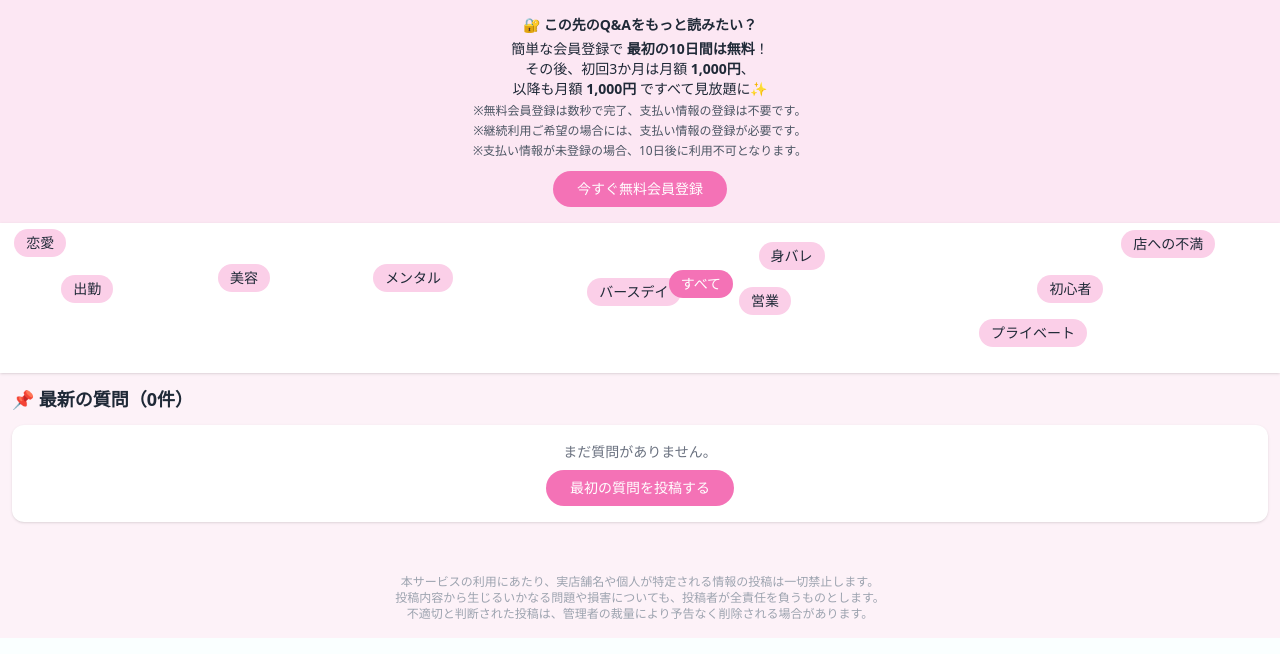
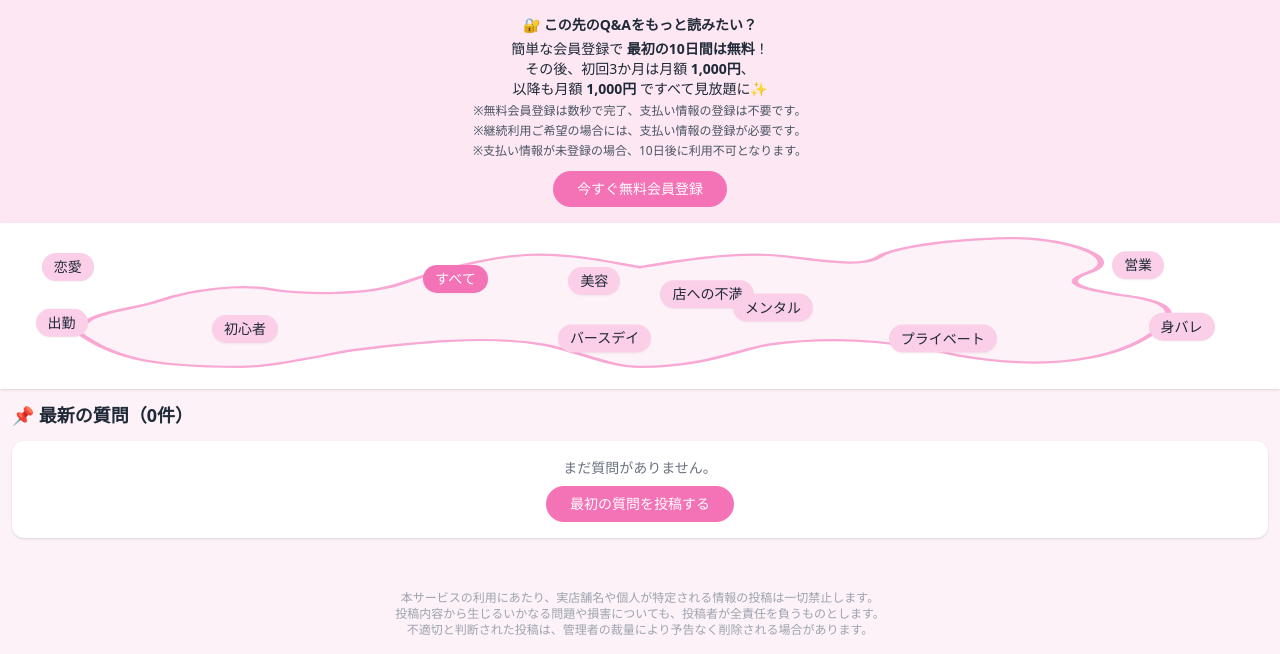
Before and after one commit to ymzk4160/ymzk4160-cabaq-flask, a Flask app: page / in a window 1280 px wide. Shown: the part 242-896 px from the top of the page. Run offline with Flask 3, Linux system fonts and the light colour scheme; some libraries are stand-ins or nearby versions.

Commit message:
Update index.html

```diff
--- a/app/templates/main/index.html
+++ b/app/templates/main/index.html
@@ -39,9 +39,37 @@
   </button>
 </section>
 
-<!-- カテゴリー（ランダム配置・重なり防止） -->
-<div id="category-container" class="p-2 bg-white shadow relative min-h-[120px]">
-  <!-- カテゴリーボタンはJavaScriptで動的に配置されます -->
+
+<!-- 雲形の中でランダム配置されるカテゴリー -->
+<div class="p-2 bg-white shadow relative">
+  <!-- 雲形の背景 -->
+  <svg class="cloud-bg absolute top-0 left-0 w-full h-full" viewBox="0 0 400 150" preserveAspectRatio="none">
+    <path d="M25,100
+      C35,120 45,130 75,130
+      C85,130 100,120 110,115
+      C125,110 150,100 170,110
+      C180,115 190,130 200,130
+      C220,130 230,115 240,110
+      C265,100 285,110 300,120
+      C330,135 350,120 360,100
+      C370,80 365,70 350,65
+      C340,60 330,55 340,45
+      C350,35 340,20 325,15
+      C310,10 280,20 275,30
+      C270,40 260,35 245,30
+      C230,25 210,35 200,40
+      C190,35 175,25 160,30
+      C145,35 130,50 125,55
+      C115,65 95,65 85,60
+      C75,55 60,60 50,70
+      C40,80 25,80 25,100"
+      fill="#FDF2F8" stroke="#F9A8D4" stroke-width="2"></path>
+  </svg>
+
+  <!-- カテゴリーボタンを配置するコンテナ -->
+  <div id="category-container" class="relative min-h-[150px]">
+    <!-- カテゴリーボタンはJavaScriptで動的に配置されます -->
+  </div>
 </div>
 
 <script>
@@ -84,7 +112,6 @@
     // コンテナのサイズを取得
     const containerWidth = container.offsetWidth;
     const containerHeight = 150; // 固定の高さを設定
-    container.style.minHeight = containerHeight + 'px';
 
     // 各ボタンのおおよそのサイズ（テキストの長さに応じて調整）
     const buttonSizes = shuffledCategories.map(category => {
@@ -105,10 +132,11 @@
       while (!found && attempts < 100) {
         attempts++;
 
-        // ランダムな位置を生成
+        // ランダムな位置を生成（雲形の中に収まるようにパディングを考慮）
+        const padding = 20;
         position = {
-          left: Math.random() * (containerWidth - buttonSize.width),
-          top: Math.random() * (containerHeight - buttonSize.height)
+          left: padding + Math.random() * (containerWidth - buttonSize.width - (padding * 2)),
+          top: padding + Math.random() * (containerHeight - buttonSize.height - (padding * 2))
         };
 
         // 他のボタンとの衝突をチェック
@@ -124,13 +152,15 @@
       // 位置が見つかったらボタンを作成
       if (found) {
         const button = document.createElement('button');
-        button.className = `category-button absolute text-sm px-3 py-1 rounded-full ${category.color}`;
+        button.className = `category-button absolute text-sm px-3 py-1 rounded-full ${category.color} shadow-sm`;
         button.setAttribute('onclick', `filterCategory('${category.id}')`);
         button.setAttribute('data-category-btn', category.id);
         button.textContent = category.name;
 
         button.style.left = `${position.left}px`;
         button.style.top = `${position.top}px`;
+        // ふわふわと浮いているような軽いアニメーション効果を追加
+        button.style.animation = `float ${2 + Math.random() * 2}s ease-in-out infinite`;
 
         container.appendChild(button);
 
@@ -140,19 +170,29 @@
           size: buttonSize
         });
       } else {
-        // 100回試行しても位置が見つからない場合は、通常のフローレイアウトでボタンを追加
+        // 位置が見つからない場合は、下部にフローレイアウトで追加
         const button = document.createElement('button');
-        button.className = `category-button inline-block text-sm px-3 py-1 rounded-full m-1 ${category.color}`;
+        button.className = `category-button inline-block text-sm px-3 py-1 rounded-full m-1 ${category.color} shadow-sm`;
         button.setAttribute('onclick', `filterCategory('${category.id}')`);
         button.setAttribute('data-category-btn', category.id);
         button.textContent = category.name;
 
         // 絶対位置指定ではなく、通常のフローに追加
         button.style.position = 'relative';
-        container.appendChild(button);
+        container.appendChild(document.createElement('div')).appendChild(button);
       }
     });
   }
+
+  // アニメーションのためのスタイルを追加
+  const style = document.createElement('style');
+  style.textContent = `
+    @keyframes float {
+      0%, 100% { transform: translateY(0); }
+      50% { transform: translateY(-5px); }
+    }
+  `;
+  document.head.appendChild(style);
 
   // ページ読み込み時にカテゴリーをランダム配置
   document.addEventListener('DOMContentLoaded', randomizeCategories);
@@ -173,16 +213,13 @@
     const buttons = document.querySelectorAll('[data-category-btn]');
     buttons.forEach(btn => {
       if (btn.getAttribute('data-category-btn') === category) {
-        // すべてボタン以外の場合はスタイルを変更
         if (category !== 'all') {
           btn.classList.add('bg-pink-400', 'text-white');
           btn.classList.remove('bg-pink-200', 'hover:bg-pink-300');
         }
       } else if (btn.getAttribute('data-category-btn') === 'all') {
-        // すべてボタンは常に特別なスタイル
         btn.classList.add('bg-pink-400', 'text-white');
       } else {
-        // その他のボタンは通常スタイルに戻す
         btn.classList.remove('bg-pink-400', 'text-white');
         btn.classList.add('bg-pink-200', 'hover:bg-pink-300');
       }
```
